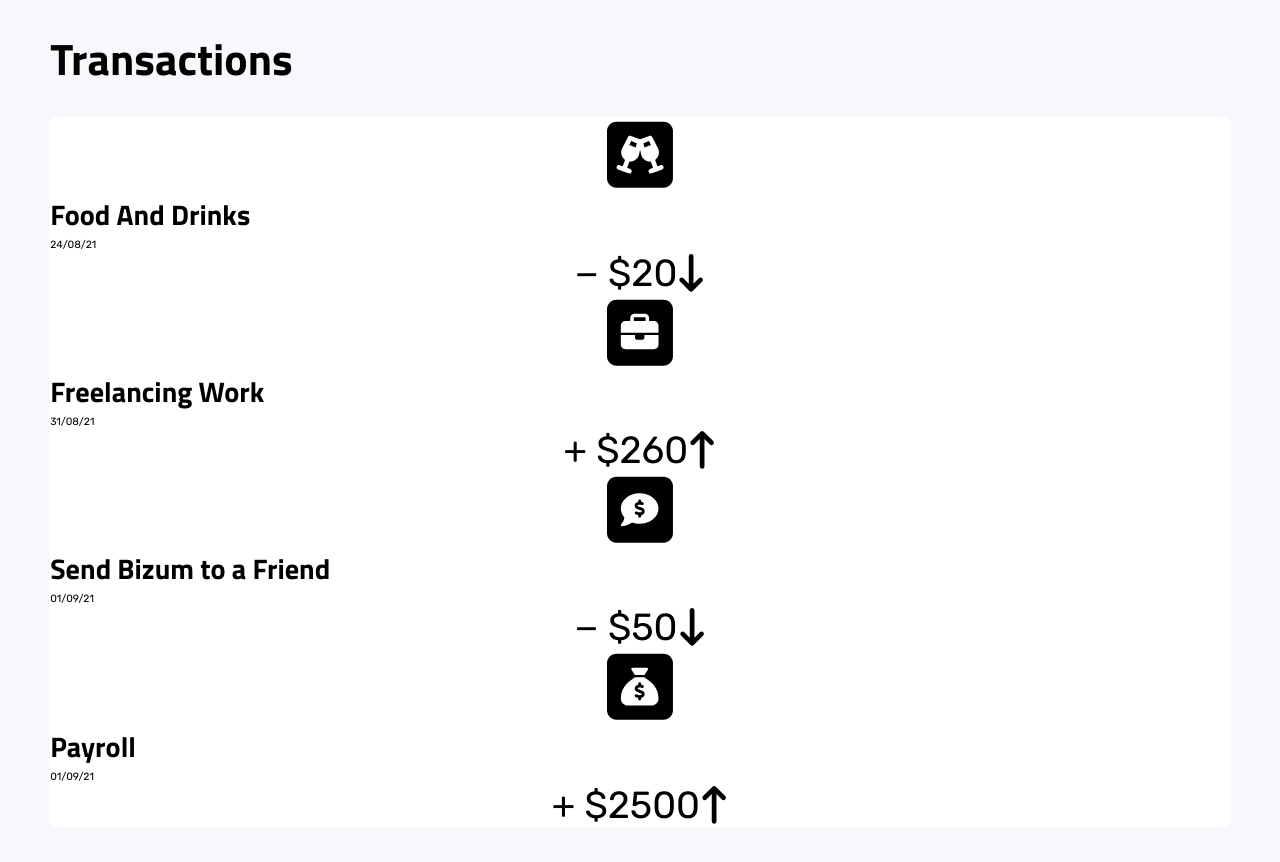
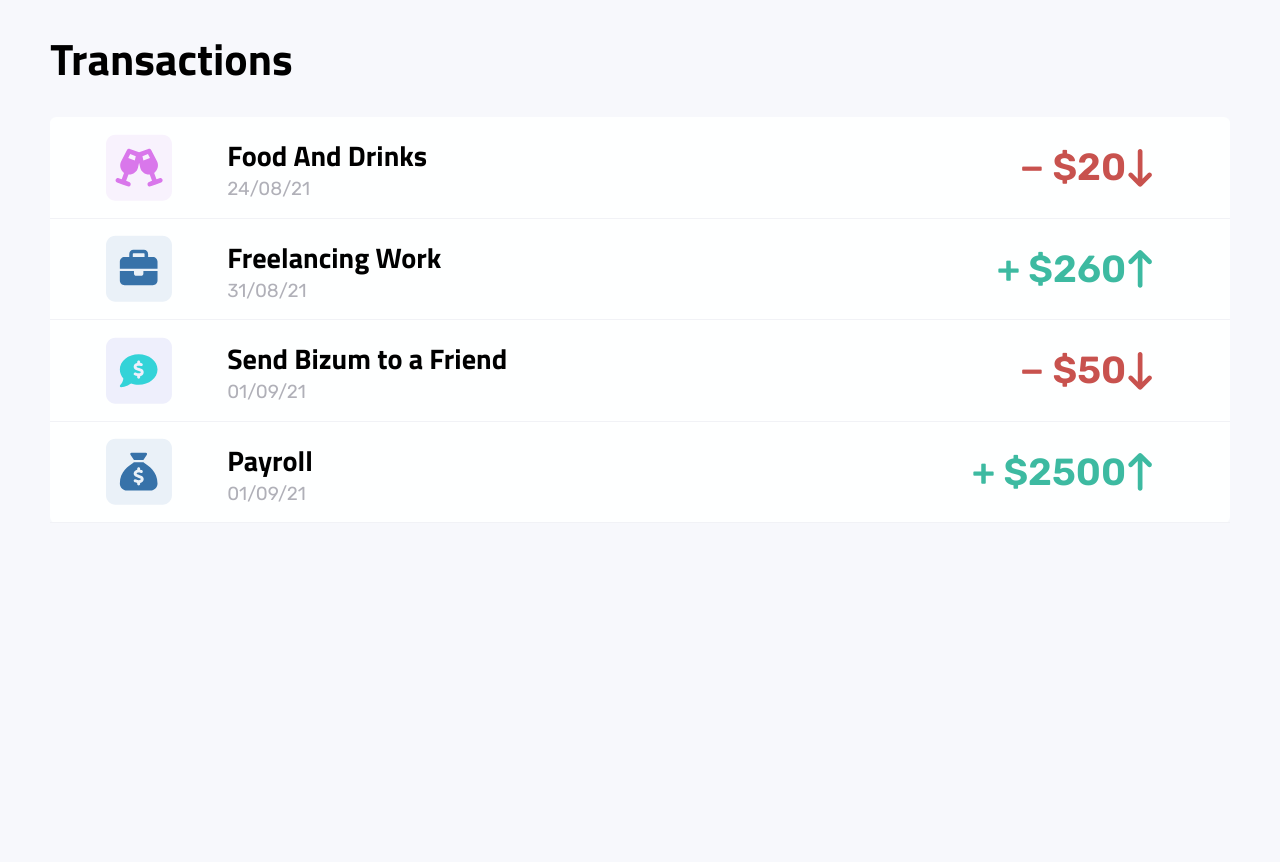
Before and after one commit to Jotadizeta/training-react, a JavaScript app in the folder expenses/: page / in a window 1280 px wide. Shown: the top 862 px of the page. After the commit the page ends 800 px from the top, so only its background shows below. Built offline with nearby package versions, Linux system fonts and the light colour scheme; the HTML template or start-up script is replaced by a standard one.

Commit message:
final clase

```diff
--- a/expenses/src/components/Expenses.css
+++ b/expenses/src/components/Expenses.css
@@ -1,5 +1,77 @@
-.wrapper{
-    margin: 2em auto;
-    border-radius: .5rem;
-    background-color: #feffff;
+.wrapper {
+  margin: 2em auto;
+  border-radius: 0.5rem;
+  background-color: #feffff;
 }
+.item-container {
+  display: flex;
+  justify-content: space-between;
+  align-items: center;
+  border-bottom: 1px solid #f1f2f6;
+  border-top-right-radius: 0.5rem;
+  border-top-left-radius: 0.5rem;
+  padding: 1em 0;
+}
+.item-icon {
+  flex-basis: 15%;
+}
+.item-info {
+  flex-basis: 50%;
+}
+.item-cost {
+  flex-basis: 35%;
+  justify-content: flex-end;
+  padding-right: 2em;
+}
+
+/* Icon Stacks */
+.incoming {
+  color: #3772a9;
+}
+.light-incoming {
+  color: #eaf1f8;
+}
+.transfer {
+  color: #6465d8;
+}
+.light-transfer {
+  color: #eeeffc;
+}
+.car {
+  color: #48a6e2;
+}
+.light-car {
+  color: #ecc5fe;
+}
+.bizum {
+  color: #33d3d8;
+}
+.light-bizum {
+  color: #eeeffc;
+}
+.bill {
+  color: #d977eb;
+}
+.light-bill {
+  color: #f8f2fd;
+}
+.electricity {
+  color: #fac904;
+}
+.light-electricity {
+  color: #edfaf8;
+}
+
+/* Money */
+.income{
+    color: #3dbaa1;
+    font-weight: 600;
+}
+.expense{
+    color: #c8524e;
+    font-weight: 600;
+}
+.expense-date{
+    color: #b0b0b8;
+    font-size: 1.5rem;
+}
--- a/expenses/src/components/Expenses.js
+++ b/expenses/src/components/Expenses.js
@@ -10,7 +10,6 @@ import {
   faBriefcase,
   faCommentDollar,
   faSackDollar,
-  faArrowsUpDown,
 } from "@fortawesome/free-solid-svg-icons";
 
 function Expenses() {
@@ -33,7 +32,7 @@ function Expenses() {
           <h2>Food And Drinks</h2>
           <small className="expense-date">24/08/21</small>
         </div>
-        <div className="item-cost flex-20 income fa-3x flex-center">
+        <div className="item-cost flex-20 expense fa-3x flex-center">
           <span>&#8722; $20</span>
           <FontAwesomeIcon icon={faArrowDownLong} className="m-left-20" />
         </div>
@@ -77,7 +76,7 @@ function Expenses() {
           <h2>Send Bizum to a Friend</h2>
           <small className="expense-date">01/09/21</small>
         </div>
-        <div className="item-cost flex-20 income fa-3x flex-center">
+        <div className="item-cost flex-20 expense fa-3x flex-center">
           <span>&#8722; $50</span>
           <FontAwesomeIcon icon={faArrowDownLong} className="m-left-20" />
         </div>
```
